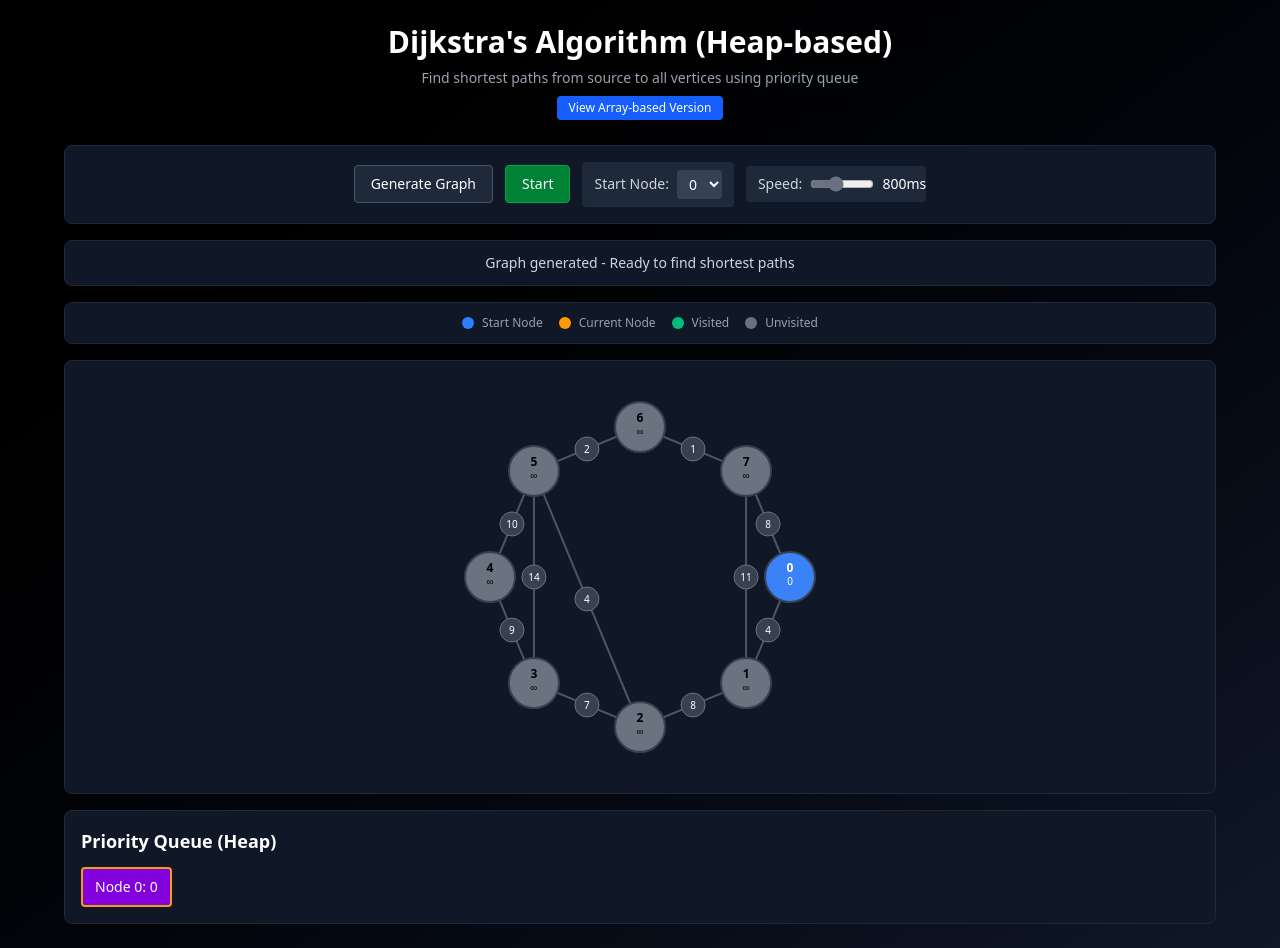
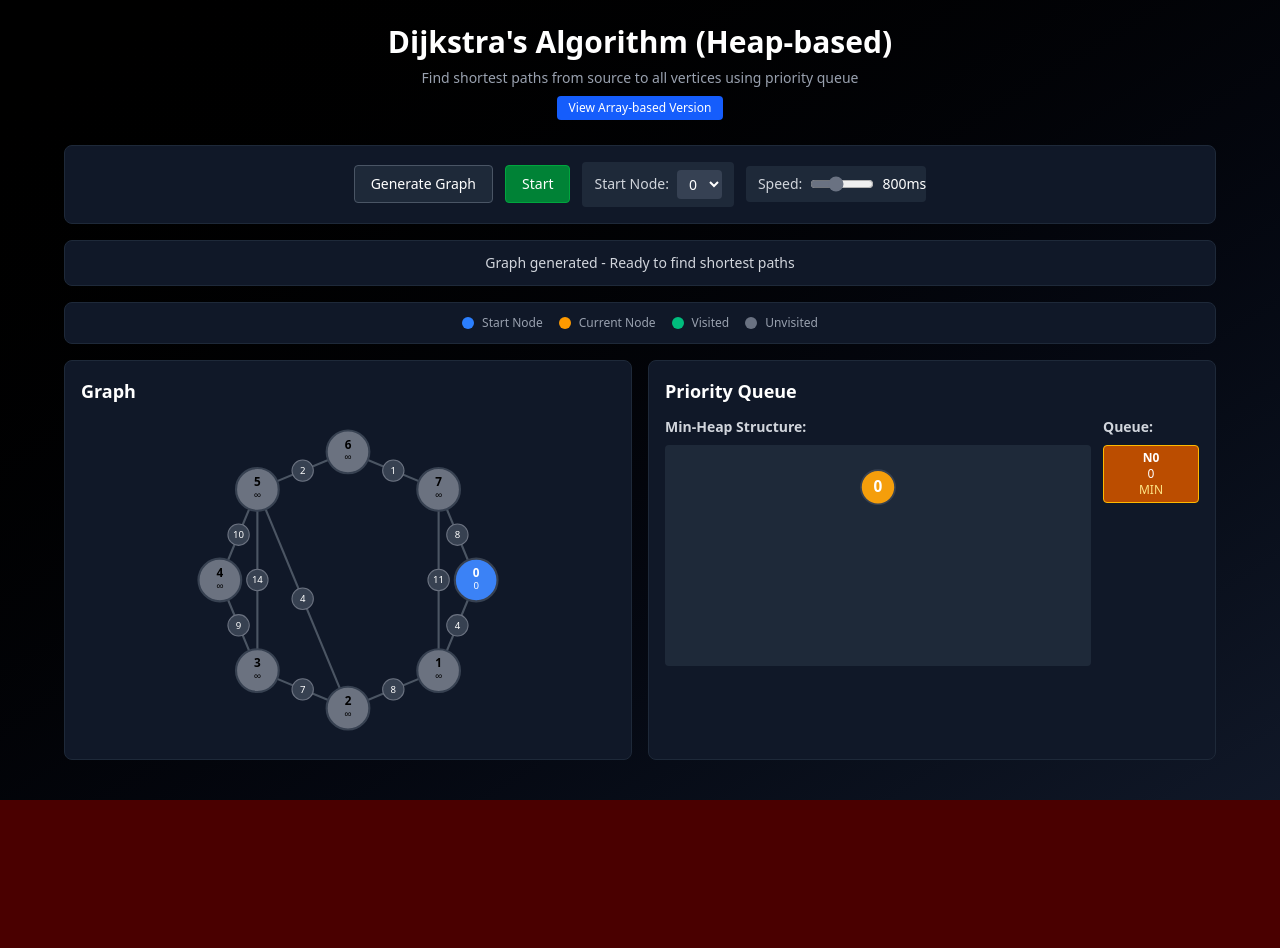
Before and after one commit to andrewherndon/personal-site, a Next.js app: page /dijkstra in a window 1280 px wide. After the commit the page ends 800 px from the top, so only its background shows below. Built offline with nearby package versions, Linux system fonts and the light colour scheme.

Commit message:
layout fixes

```diff
--- a/pages/dijkstra.tsx
+++ b/pages/dijkstra.tsx
@@ -38,7 +38,6 @@ const DijkstraVisualizer = () => {
   const [speed, setSpeed] = useState(800);
   const [startNode, setStartNode] = useState(0);
   const [isPaused, setIsPaused] = useState(false);
-  const [shouldStop, setShouldStop] = useState(false);
   const isPausedRef = useRef(false);
   const shouldStopRef = useRef(false);
 
@@ -51,9 +50,9 @@ const DijkstraVisualizer = () => {
     // Create nodes in a circle layout
     for (let i = 0; i < nodeCount; i++) {
       const angle = (i * 2 * Math.PI) / nodeCount;
-      const radius = 150;
-      const x = 300 + radius * Math.cos(angle);
-      const y = 200 + radius * Math.sin(angle);
+      const radius = 120;
+      const x = 250 + radius * Math.cos(angle);
+      const y = 150 + radius * Math.sin(angle);
 
       nodes.push({
         id: i,
@@ -115,7 +114,6 @@ const DijkstraVisualizer = () => {
 
     setIsAnimating(true);
     setIsPaused(false);
-    setShouldStop(false);
     isPausedRef.current = false;
     shouldStopRef.current = false;
 
@@ -205,7 +203,6 @@ const DijkstraVisualizer = () => {
 
     setGraph(prev => ({ ...prev, currentNode: null }));
     setIsAnimating(false);
-    setShouldStop(false);
     shouldStopRef.current = false;
   };
 
@@ -221,7 +218,6 @@ const DijkstraVisualizer = () => {
   };
 
   const stopAnimation = () => {
-    setShouldStop(true);
     shouldStopRef.current = true;
     setIsPaused(false);
     isPausedRef.current = false;
@@ -374,12 +370,14 @@ const DijkstraVisualizer = () => {
             </div>
           </div>
 
+          <div className="grid grid-cols-1 lg:grid-cols-2 gap-4 mb-4" style={{ minHeight: '400px' }}>
             {/* Graph Visualization */}
-          <div className="bg-gray-900 border border-gray-800 rounded-lg p-4 mb-4">
-            <div className="relative" style={{ height: '400px', width: '100%' }}>
-              <svg width="100%" height="100%" viewBox="0 0 600 400">
+            <div className="bg-gray-900 border border-gray-800 rounded-lg p-4 flex flex-col">
+              <h3 className="text-white text-lg font-bold mb-3">Graph</h3>
+              <div className="flex-1 relative">
+                <svg width="100%" height="100%" viewBox="0 0 500 300" preserveAspectRatio="xMidYMid meet">
                   {/* Edges */}
-                {graph.edges.map((edge, index) => {
+                  {graph.edges.map((edge) => {
                     const fromNode = graph.nodes[edge.from];
                     const toNode = graph.nodes[edge.to];
                     if (!fromNode || !toNode) return null;
@@ -403,16 +401,16 @@ const DijkstraVisualizer = () => {
                         <circle
                           cx={midX}
                           cy={midY}
-                        r="12"
+                          r="10"
                           fill="#374151"
                           stroke="#6b7280"
                           strokeWidth="1"
                         />
                         <text
                           x={midX}
-                        y={midY + 4}
+                          y={midY + 3}
                           textAnchor="middle"
-                        fontSize="10"
+                          fontSize="9"
                           fill="white"
                         >
                           {edge.weight}
@@ -427,7 +425,7 @@ const DijkstraVisualizer = () => {
                       <circle
                         cx={node.x}
                         cy={node.y}
-                      r="25"
+                        r="20"
                         fill={getNodeColor(node)}
                         stroke="#374151"
                         strokeWidth="2"
@@ -435,9 +433,9 @@ const DijkstraVisualizer = () => {
                       />
                       <text
                         x={node.x}
-                      y={node.y - 5}
+                        y={node.y - 3}
                         textAnchor="middle"
-                      fontSize="12"
+                        fontSize="11"
                         fill={getNodeTextColor(node)}
                         fontWeight="bold"
                       >
@@ -447,7 +445,7 @@ const DijkstraVisualizer = () => {
                         x={node.x}
                         y={node.y + 8}
                         textAnchor="middle"
-                      fontSize="10"
+                        fontSize="9"
                         fill={getNodeTextColor(node)}
                       >
                         {node.distance === Infinity ? '∞' : node.distance}
@@ -459,26 +457,90 @@ const DijkstraVisualizer = () => {
             </div>
 
             {/* Heap State */}
-          <div className="bg-gray-900 border border-gray-800 rounded-lg p-4">
-            <h3 className="text-white text-lg font-bold mb-3">Priority Queue (Heap)</h3>
-            <div className="flex flex-wrap gap-2">
+            <div className="bg-gray-900 border border-gray-800 rounded-lg p-4 flex flex-col">
+              <h3 className="text-white text-lg font-bold mb-3">Priority Queue</h3>
+
+              <div className="flex gap-3 flex-1">
+                {/* Heap Tree Visualization */}
+                <div className="flex-1">
+                  <h4 className="text-gray-300 text-sm font-semibold mb-2">Min-Heap Structure:</h4>
+                  <div className="relative flex-1 bg-gray-800 rounded p-2">
                     {graph.heap.length === 0 ? (
-                <span className="text-gray-400 text-sm">Empty</span>
+                      <span className="text-gray-400 text-xs">Empty</span>
+                    ) : (
+                      <svg width="100%" height="100%" viewBox="0 0 240 120" preserveAspectRatio="xMidYMid meet">
+                        {graph.heap
+                          .sort((a, b) => a.distance - b.distance)
+                          .slice(0, 7) // Show max 7 nodes in tree
+                          .map((item, index) => {
+                            const level = Math.floor(Math.log2(index + 1));
+                            const posInLevel = index - (Math.pow(2, level) - 1);
+                            const x = 120 + (posInLevel - Math.pow(2, level) / 2 + 0.5) * (140 / Math.pow(2, level));
+                            const y = 20 + level * 30;
+
+                            return (
+                              <g key={`heap-${item.nodeId}-${index}`}>
+                                <circle
+                                  cx={x}
+                                  cy={y}
+                                  r="10"
+                                  fill={index === 0 ? '#f59e0b' : '#8b5cf6'}
+                                  stroke="#374151"
+                                  strokeWidth="1"
+                                />
+                                <text
+                                  x={x}
+                                  y={y + 3}
+                                  textAnchor="middle"
+                                  fontSize="9"
+                                  fill="white"
+                                  fontWeight="bold"
+                                >
+                                  {item.distance}
+                                </text>
+                              </g>
+                            );
+                          })}
+                      </svg>
+                    )}
+                  </div>
+                </div>
+
+                {/* Priority Queue List - Sidebar */}
+                <div className="w-24">
+                  <h4 className="text-gray-300 text-sm font-semibold mb-2">Queue:</h4>
+                  <div className="space-y-1">
+                    {graph.heap.length === 0 ? (
+                      <span className="text-gray-400 text-xs">Empty</span>
                     ) : (
                       graph.heap
                         .sort((a, b) => a.distance - b.distance)
+                        .slice(0, 6) // Show more items since they're smaller
                         .map((item, index) => (
                           <div
                             key={`${item.nodeId}-${item.distance}`}
-                      className="bg-purple-700 text-white px-3 py-2 rounded text-sm border-2"
-                      style={{
-                        borderColor: index === 0 ? '#f59e0b' : '#6b21a8'
-                      }}
+                            className={`p-1 rounded text-xs transition-all duration-500 text-center ${
+                              index === 0
+                                ? 'bg-amber-700 border border-amber-400'
+                                : 'bg-purple-700'
+                            }`}
                           >
-                      Node {item.nodeId}: {item.distance}
+                            <div className="text-white font-bold">N{item.nodeId}</div>
+                            <div className="text-white text-xs">{item.distance}</div>
+                            {index === 0 && (
+                              <div className="text-amber-200 text-xs">MIN</div>
+                            )}
                           </div>
                         ))
                     )}
+                    {graph.heap.length > 6 && (
+                      <div className="text-gray-400 text-xs text-center">
+                        +{graph.heap.length - 6}
+                      </div>
+                    )}
+                  </div>
+                </div>
+              </div>
             </div>
           </div>
         </div>
```
Lines whose indentation alone changed are shown as unchanged.
